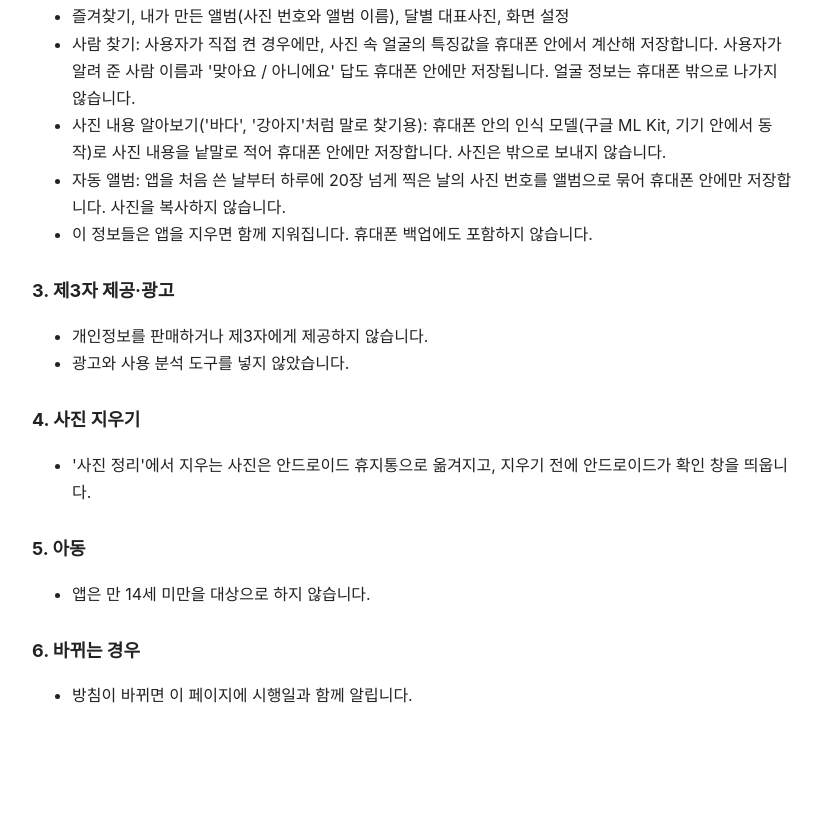
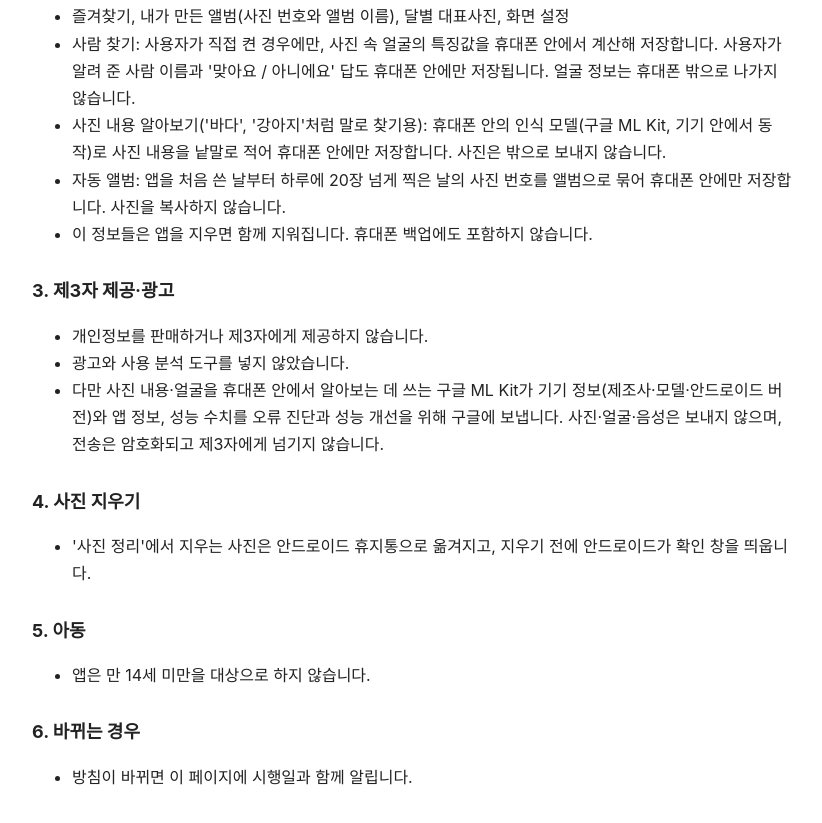
Before and after one commit to dylandgc/photo-easy-policy, a plain HTML site: page index.html in a window 1280 px wide. Shown: the part 638-1461 px from the top of the page, without its empty margins (228-1050 px from the left). Before the commit the page ends 1392 px from the top, so only its background shows below. Drawn offline with Linux system fonts and the light colour scheme.

Commit message:
Add clarification about Google ML Kit data usage

```diff
--- a/index.html
+++ b/index.html
@@ -19,6 +19,7 @@
 <ul>
 <li>개인정보를 판매하거나 제3자에게 제공하지 않습니다.</li>
 <li>광고와 사용 분석 도구를 넣지 않았습니다.</li>
+  <li>다만 사진 내용·얼굴을 휴대폰 안에서 알아보는 데 쓰는 구글 ML Kit가 기기 정보(제조사·모델·안드로이드 버전)와 앱 정보, 성능 수치를 오류 진단과 성능 개선을 위해 구글에 보냅니다. 사진·얼굴·음성은 보내지 않으며, 전송은 암호화되고 제3자에게 넘기지 않습니다.</li>
 </ul>
 <h2>4. 사진 지우기</h2>
 <ul>
```
